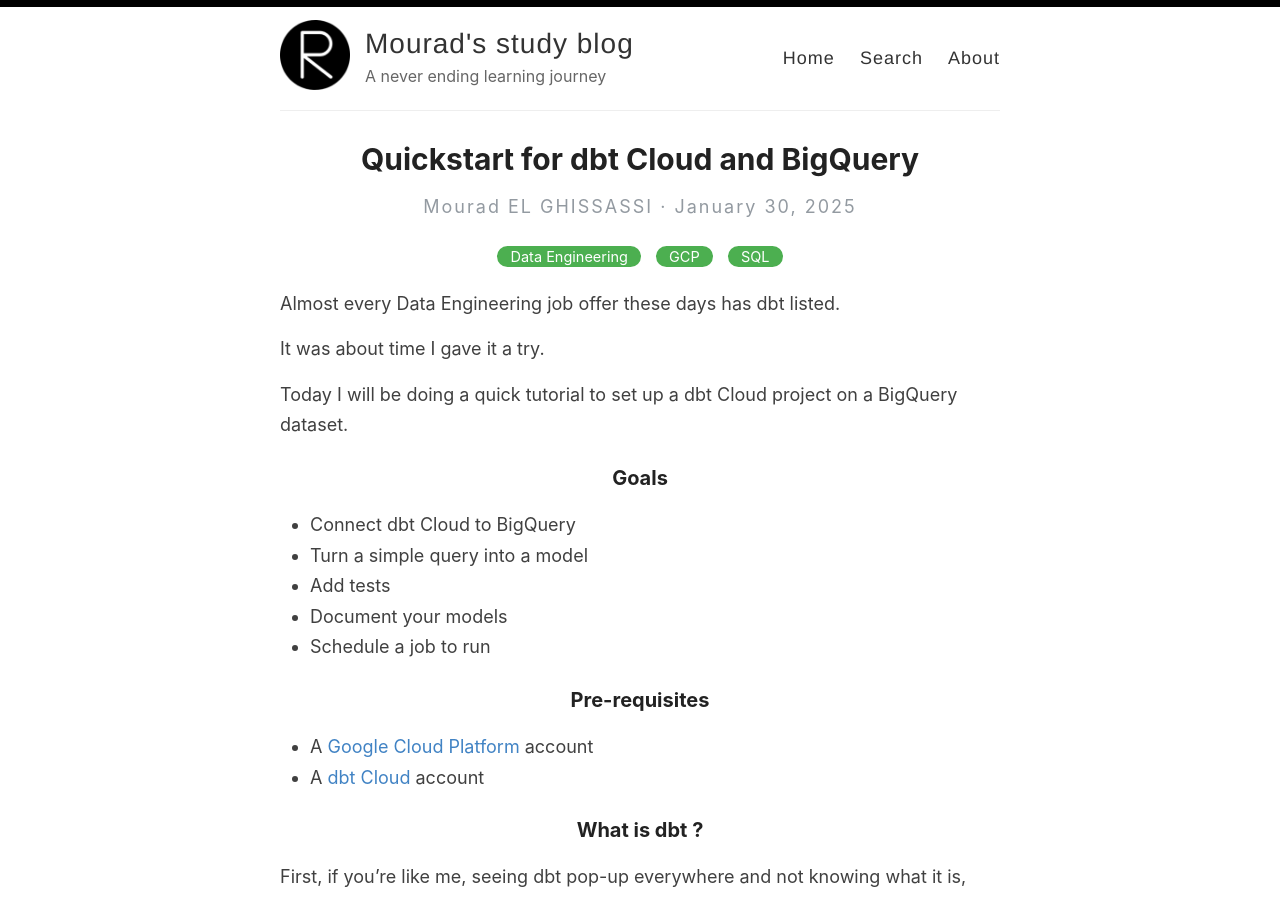
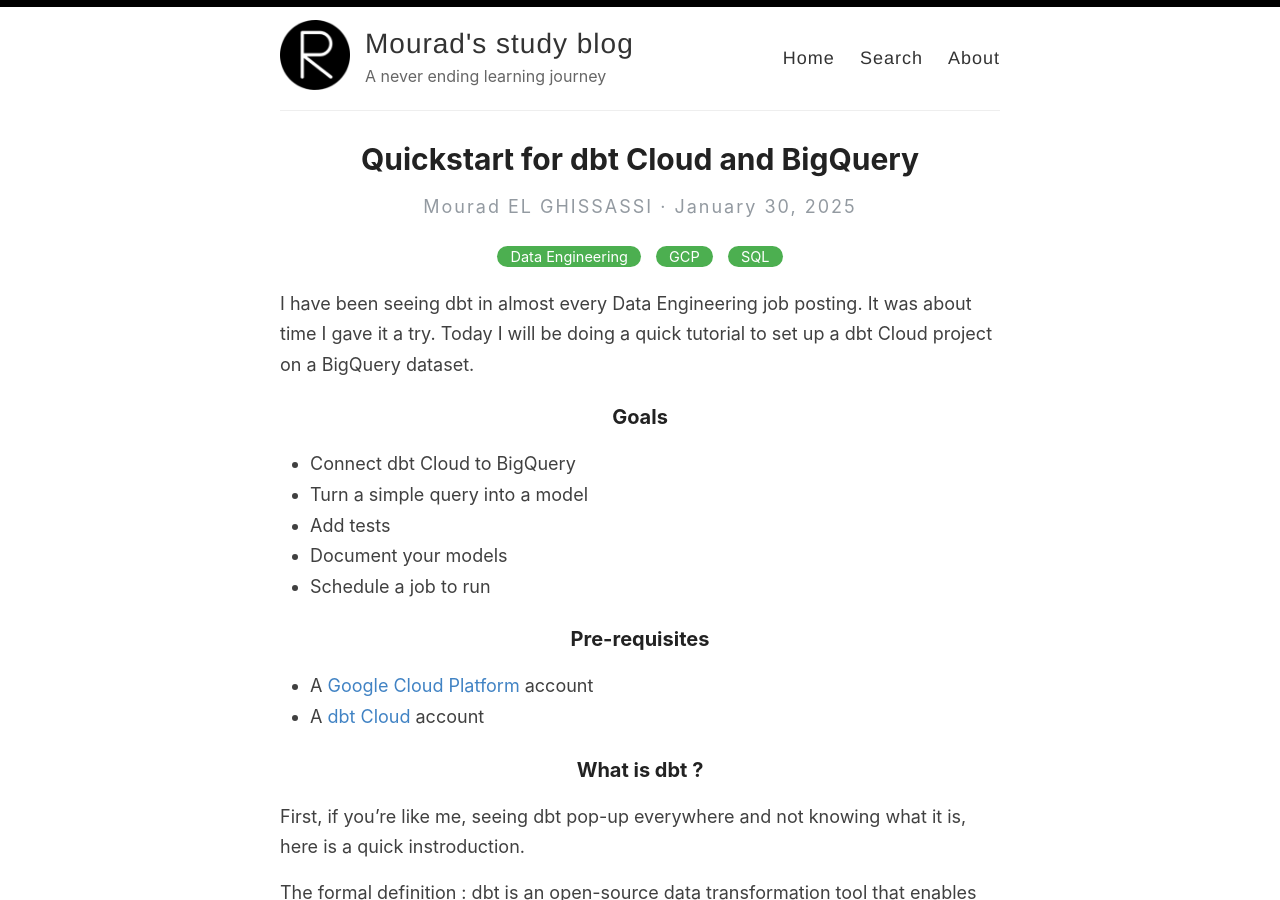
Before and after one commit to everythingdata-ai/everythingdata-ai.github.io, a Jekyll site: the page built from _posts/2025-01-30-dbt-cloud.md, in a window 1280 px wide and 900 px high. Built offline with Jekyll 4.4.1, drawn with Linux system fonts in a browser that asks for light colours.

Commit message:
Update 2025-01-30-dbt-cloud.md

```diff
--- a/_posts/2025-01-30-dbt-cloud.md
+++ b/_posts/2025-01-30-dbt-cloud.md
@@ -4,10 +4,8 @@ title: Quickstart for dbt Cloud and BigQuery
 categories: [Data Engineering, GCP, SQL]
 ---
 
-Almost every Data Engineering job offer these days has dbt listed.
-
+I have been seeing dbt in almost every Data Engineering job posting.
 It was about time I gave it a try.
-
 Today I will be doing a quick tutorial to set up a dbt Cloud project on a BigQuery dataset.
 
 ### Goals
```
